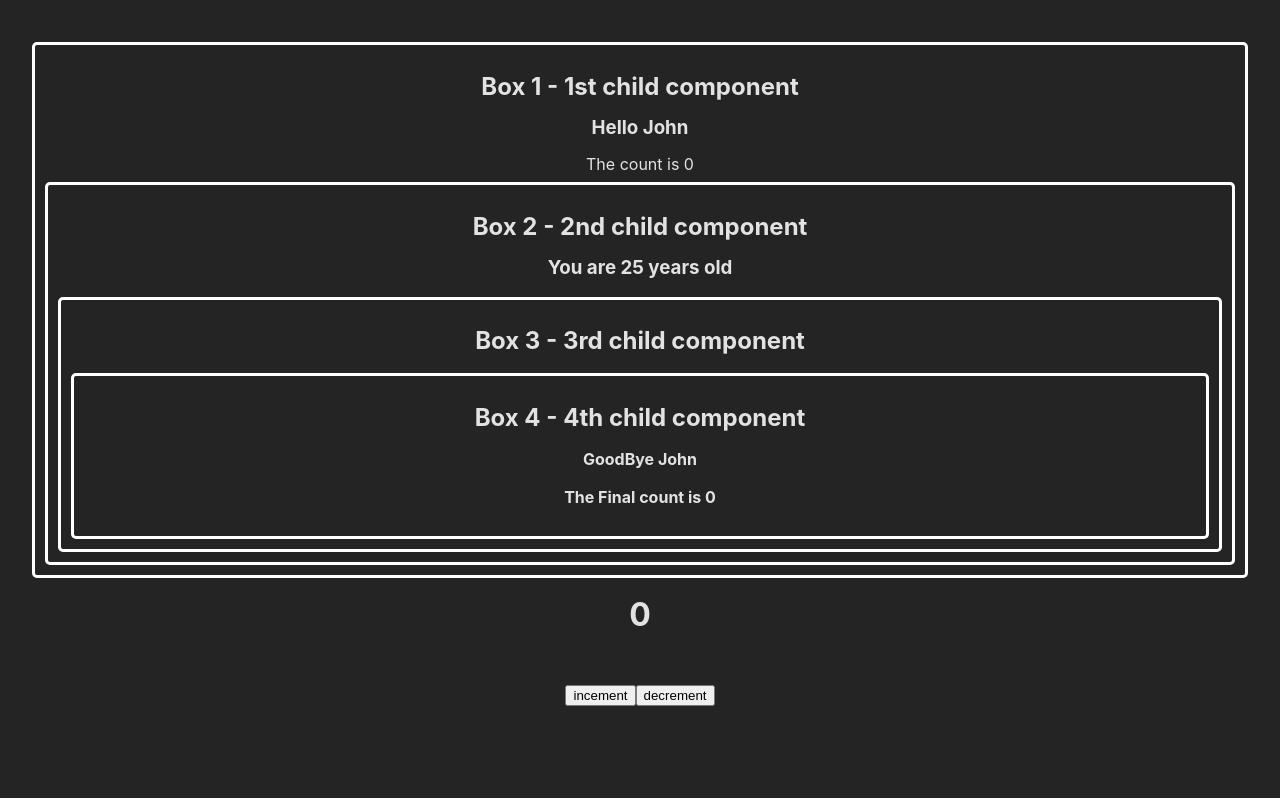
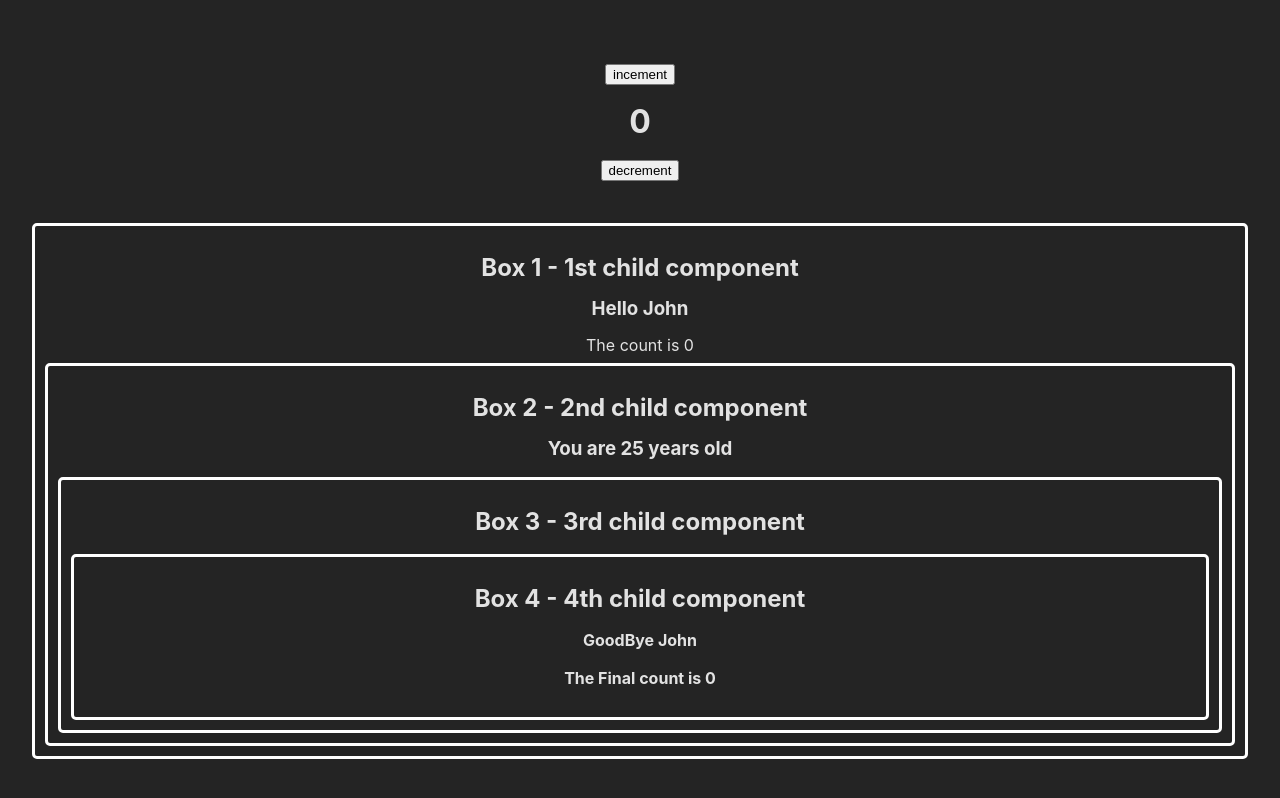
Before and after one commit to Charbel-R/Redux-Explained, a React (Vite) app: page / in a window 1280 px wide. Built offline with nearby package versions, Linux system fonts and the light colour scheme.

Commit message:
UI rendering updated

```diff
--- a/src/App.jsx
+++ b/src/App.jsx
@@ -15,15 +15,14 @@ function App() {
 
   return (
     <>
-    <Box1 count={count} user={user}/>
-      <h1>{count}</h1>
       <div className="card">
         <button onClick={() => setCount((count) => count + 1)}>
           incement
         </button>
+        <h1>{count}</h1>
         <button onClick={() => setCount((count) => count - 1)}>decrement</button>
-
       </div>
+      <Box1 count={count} user={user}/>
     </>
   )
 }
```
